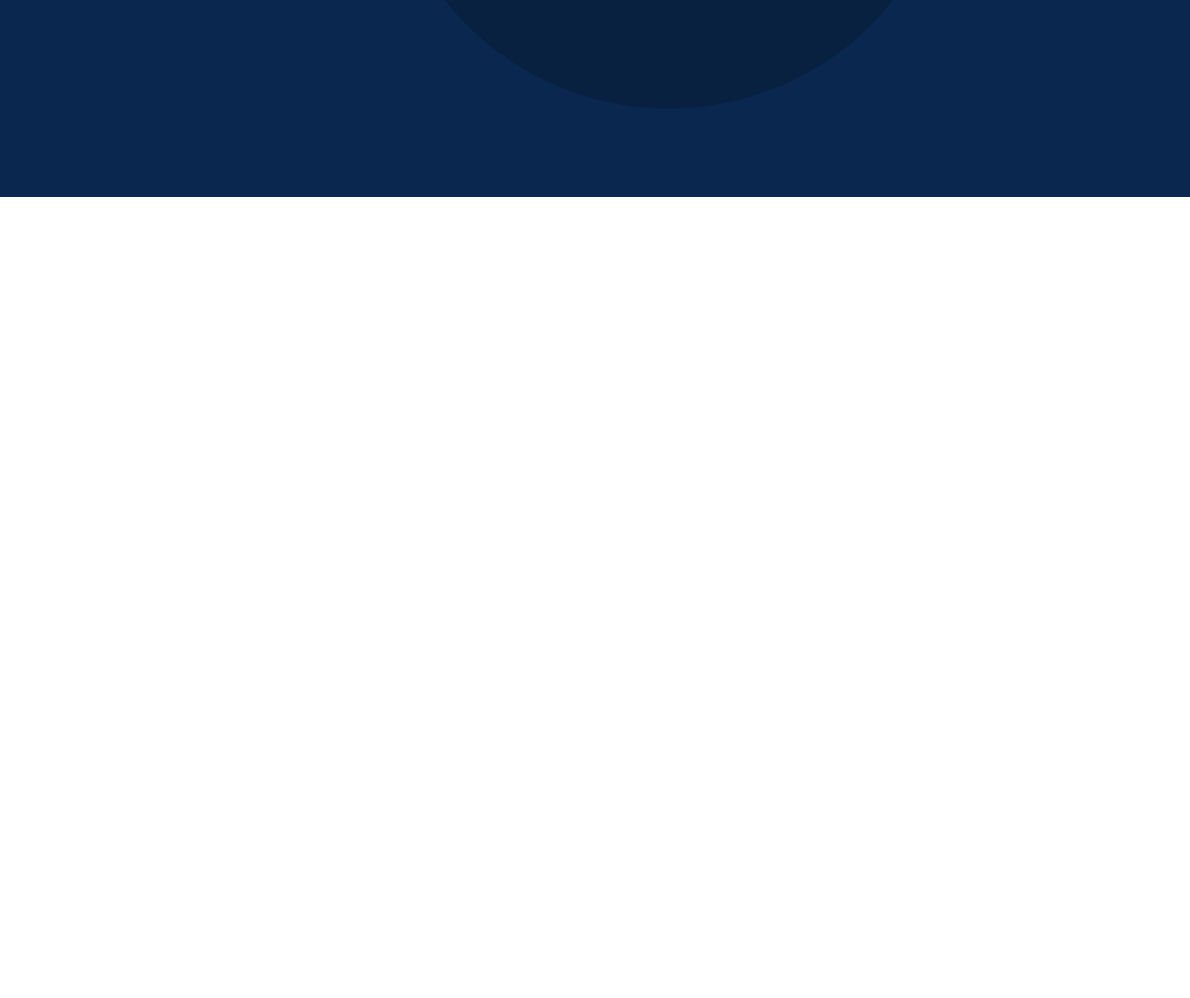
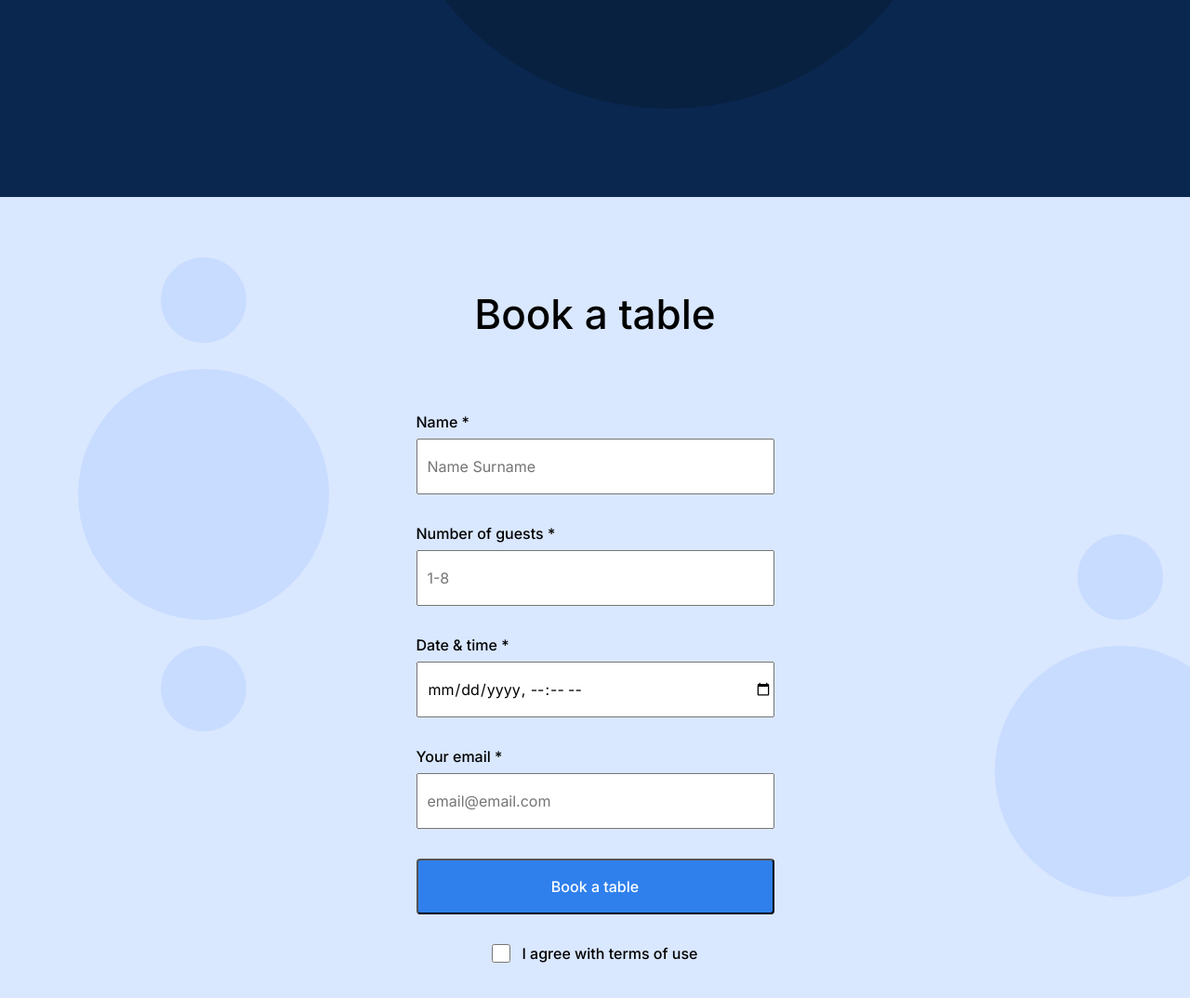
Before and after one commit to bgomes29/se_project_coffeeshop, a plain HTML site: page index.html in a window 1280 px wide. Shown: the part 1470-2544 px from the top of the page at 93% size. Before the commit the page ends 1682 px from the top, so only its background shows below. Drawn offline with Linux system fonts and the light colour scheme.

Commit message:
part 4 added

```diff
--- a/index.html
+++ b/index.html
@@ -28,7 +28,7 @@
               <a href="#recipes" class="nav__link">Recipes</a>
             </li>
             <li>
-              <a href="#reservations" class="nav__link">Book a table</a>
+              <a href="#reservation" class="nav__link">Book a table</a>
             </li>
             <li>
               <a href="#menu" class="nav__link">Menu</a>
@@ -76,7 +76,37 @@
             </div>
             </div>
         </section>
-        <section id="reservations" class="reservations"></section>
+        <section id="reservation" class="reservation">
+            <h2 class="reservation__title">Book a table</h2>
+            <form class="reservation__form form">
+                <fieldset class="form__fieldset">
+                    <label class="form__label">
+                        Name *<input type="text"
+                        class="form__input"
+                        placeholder="Name Surname">
+                    </label>
+                    <label class="form__label">
+                        Number of guests *<input type="number"
+                        class="form__input"
+                        placeholder="1-8">
+                    </label>
+                    <label class="form__label">
+                        Date & time *<input type="datetime-local"
+                        class="form__input">
+                    </label>
+                    <label class="form__label">
+                        Your email *<input type="email"
+                        class="form__input"
+                        placeholder="email@email.com">
+                    </label>
+                </fieldset>
+                <button class="form__button">Book a table</button>
+                <label class="form__label_type_checkbox">
+                    <input type="checkbox" class="form__checkbox">
+                    I agree with terms of use
+                </label>
+            </form>
+        </section>
         <section id="menu" class="menu"></section>
         <section id="contacts" class="about"></section>
         </main>
--- a/pages/index.css
+++ b/pages/index.css
@@ -195,3 +195,110 @@
     line-height: 30px;
 
     }
+
+    .reservation {
+      padding: 100px 0 120px;
+      background-color: #D9E7FF;
+      background-image: url(/images/background_reservation.svg);
+      background-size: cover;
+    }
+
+    .reservation__title {
+      margin: 0 0 80px;
+      text-align: center;
+      font-family: Inter;
+      font-style: normal;
+      font-weight: 500;
+      font-size: 44px;
+      line-height: 52px;
+
+    }
+
+    .reservation__form {
+      margin: 0 auto;
+
+    }
+
+    .form {
+      max-width: 385px;
+
+    }
+
+    .form__fieldset {
+      padding: 0;
+      margin: 0;
+      border: none;
+    }
+
+    .form__label {
+      margin-bottom: 32px;
+      display: block;
+      font-family: Inter;
+      font-style: normal;
+      font-weight: 500;
+      font-size: 16px;
+      line-height: 20px;
+    }
+
+    .form__label_type_checkbox {
+      display: flex;
+      justify-content: center;
+      margin-top: 32px;
+    }
+
+    .form__input {
+      display: block;
+      padding: 0;
+      box-sizing: border-box;
+      width: 100%;
+      margin-top: 8px;
+      height: 60px;
+      padding-left: 10px;
+    }
+
+    .form__button {
+      width: 100%;
+      padding: 0;
+      margin: 0;
+      height: 60px;
+      border-radius: 4px;
+      background-color: #2f80ed;
+      color: #ffffff;
+      font-family: Inter;
+      font-style: normal;
+      font-weight: 500;
+      font-size: 16px;
+      line-height: 20px;
+    }
+
+    .form__button:hover {
+      opacity: 70%;
+      transition: ease-in-out;
+    }
+
+    .form__checkbox {
+      border-radius: 2px;
+      background-color: #2F80ED;
+      background-image: url(/images/check.svg);
+      width: 20px;
+      height: 20px;
+      margin-right: 12px;
+    }
+
+    form__input::placeholder {
+      font-family: Inter;
+      font-style: normal;
+      font-weight: normal;
+      font-size: 20px;
+      line-height: 30px;
+      color: #838383;
+      padding-left: 10px;
+    }
+
+    .form__label_type_checkbox {
+      font-family: Inter;
+      font-style: normal;
+      font-weight: 500;
+      font-size: 16px;
+      line-height: 20px;
+    }
```
